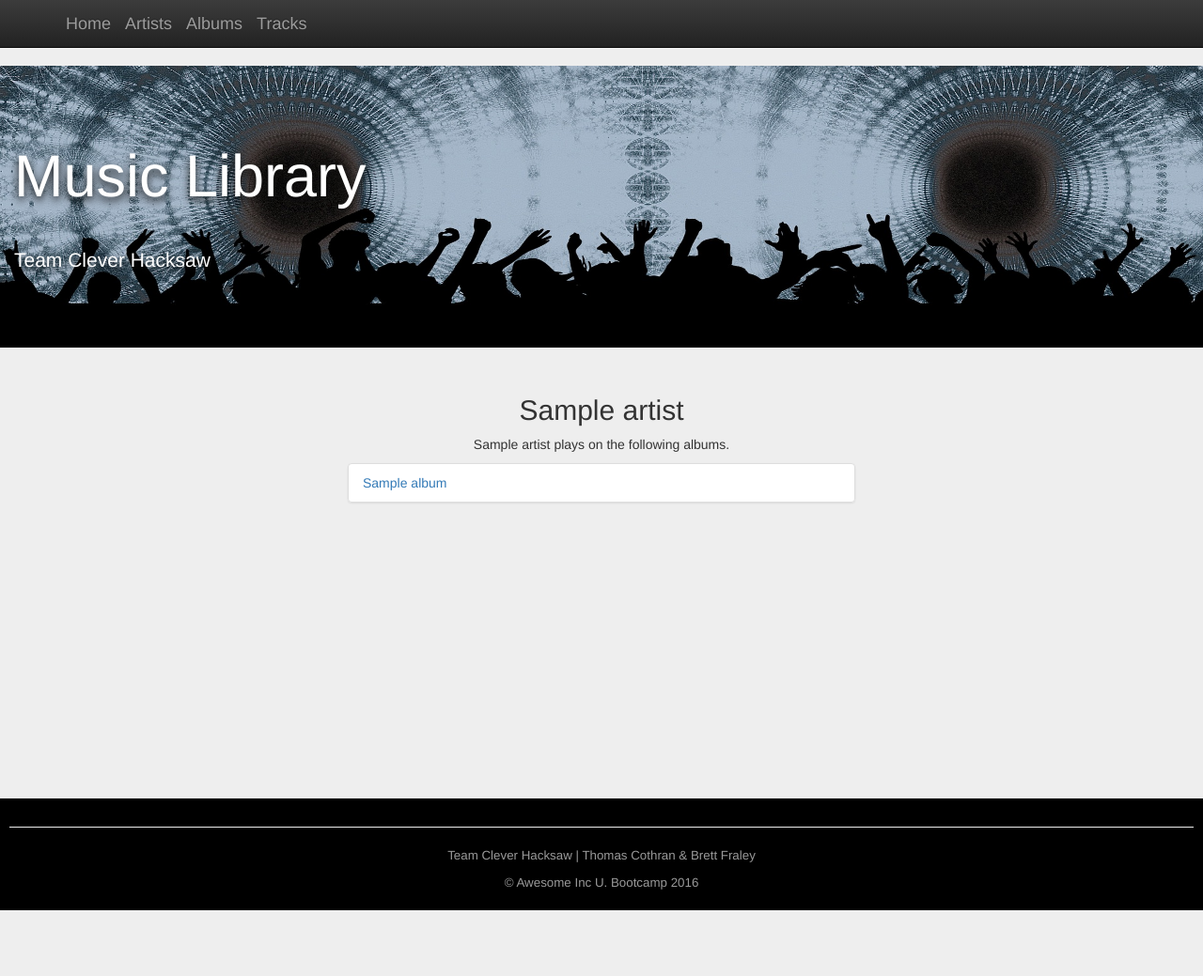
After one commit to Clever-Hacksaw/musiclibrary, a Django app: page /1/artist-detail/ in a window 1280 px wide. The commit adds this page. Shown: the whole page at 94% size. Run offline with Django 3.2, Linux system fonts and the light colour scheme; tables that the repository leaves empty hold one stand-in row (values such as "Sample post"); some libraries are stand-ins or nearby versions.

Commit message:
add artists_detail template

```diff
--- a/music/models.py
+++ b/music/models.py
@@ -9,6 +9,9 @@ class Artist(models.Model):
 
     def __str__(self):
         return self.name
+
+    def get_absolute_url(self):
+        return reverse('music:artist_detail', kwargs={'pk': self.pk})
 
 
 class Genre(models.Model):
--- /dev/null
+++ b/music/templates/music/artist_detail.html
@@ -0,0 +1,31 @@
+{% extends "music/base.html" %}
+
+{% block title %}
+  {{ block.super }} | {{ block.name }}
+{% endblock %}
+
+{% block content %}
+
+<div class="main-content">
+
+    <div class="row">
+        <h2 class="text-center">
+            {{ object.name }}
+        </h2>
+        <p class="text-center">{{object.name}} plays on the following albums.</p>
+    </div>
+
+    <div class="col-md-6 col-md-offset-3">
+        <ul class="list-group">
+            {% for album in object.album_set.all %}
+              <li class="list-group-item">
+                  <a href="{{ album.get_absolute_url }}">
+                      {{ album.name }}
+                  </a>
+              </li>
+            {% endfor %}
+        </ul>
+    </div>
+</div>
+
+{% endblock %}
--- a/music/templates/music/index.html
+++ b/music/templates/music/index.html
@@ -1,6 +1,8 @@
 {% extends "music/base.html" %}
 
 {% block content %}
-<p>Hello from "music/base.html"</p>
+<div class="main-content">
+
+</div>
 
 {% endblock content %}
--- a/music/urls.py
+++ b/music/urls.py
@@ -13,5 +13,4 @@ urlpatterns = [
 
     url(r'^track-list/$', views.TrackList.as_view(), name="track_list"),
     url(r'^(?P<pk>\d+)/track-detail/$', views.TrackDetail.as_view(), name="track_detail"),
-
 ]
```
